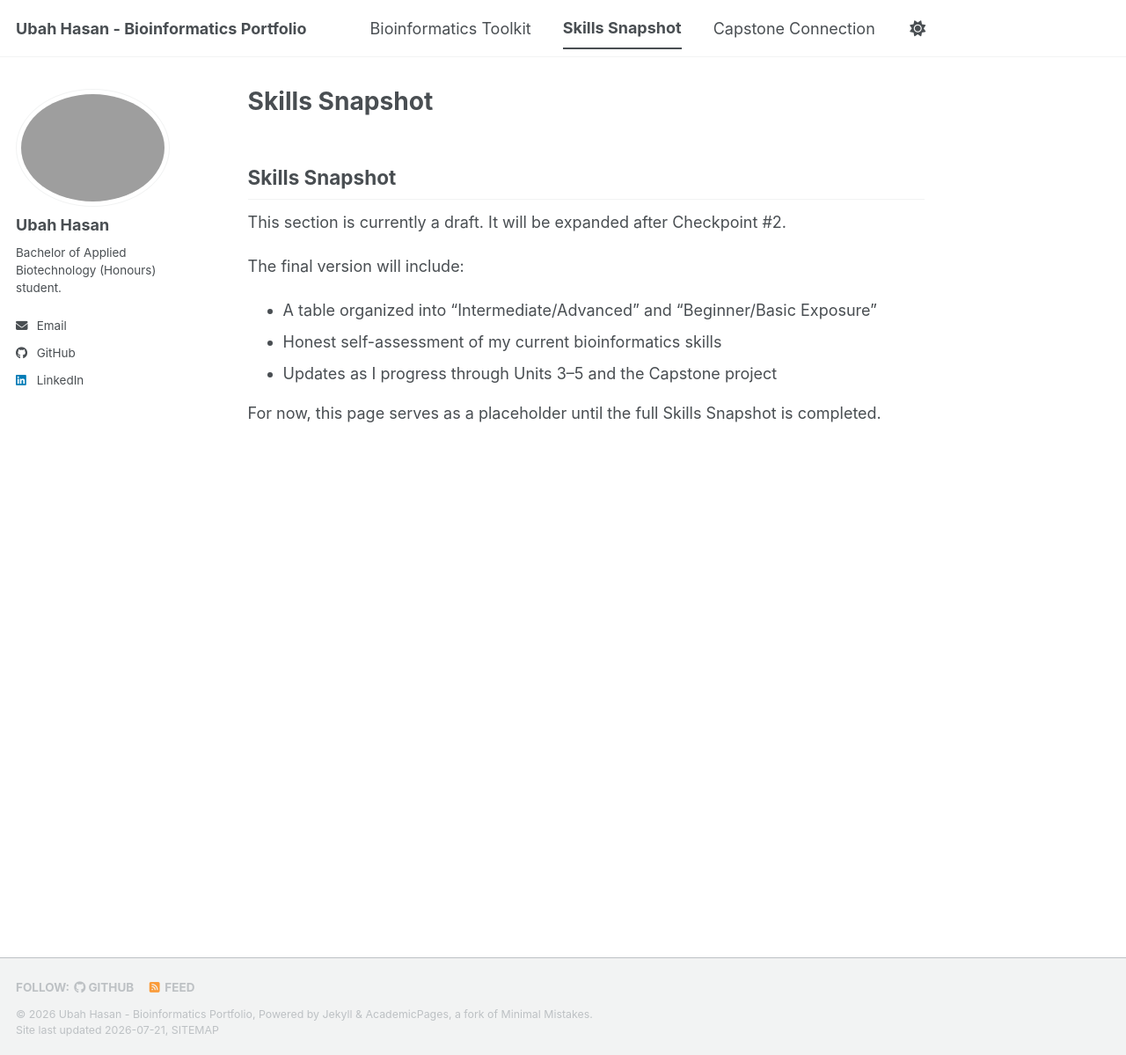
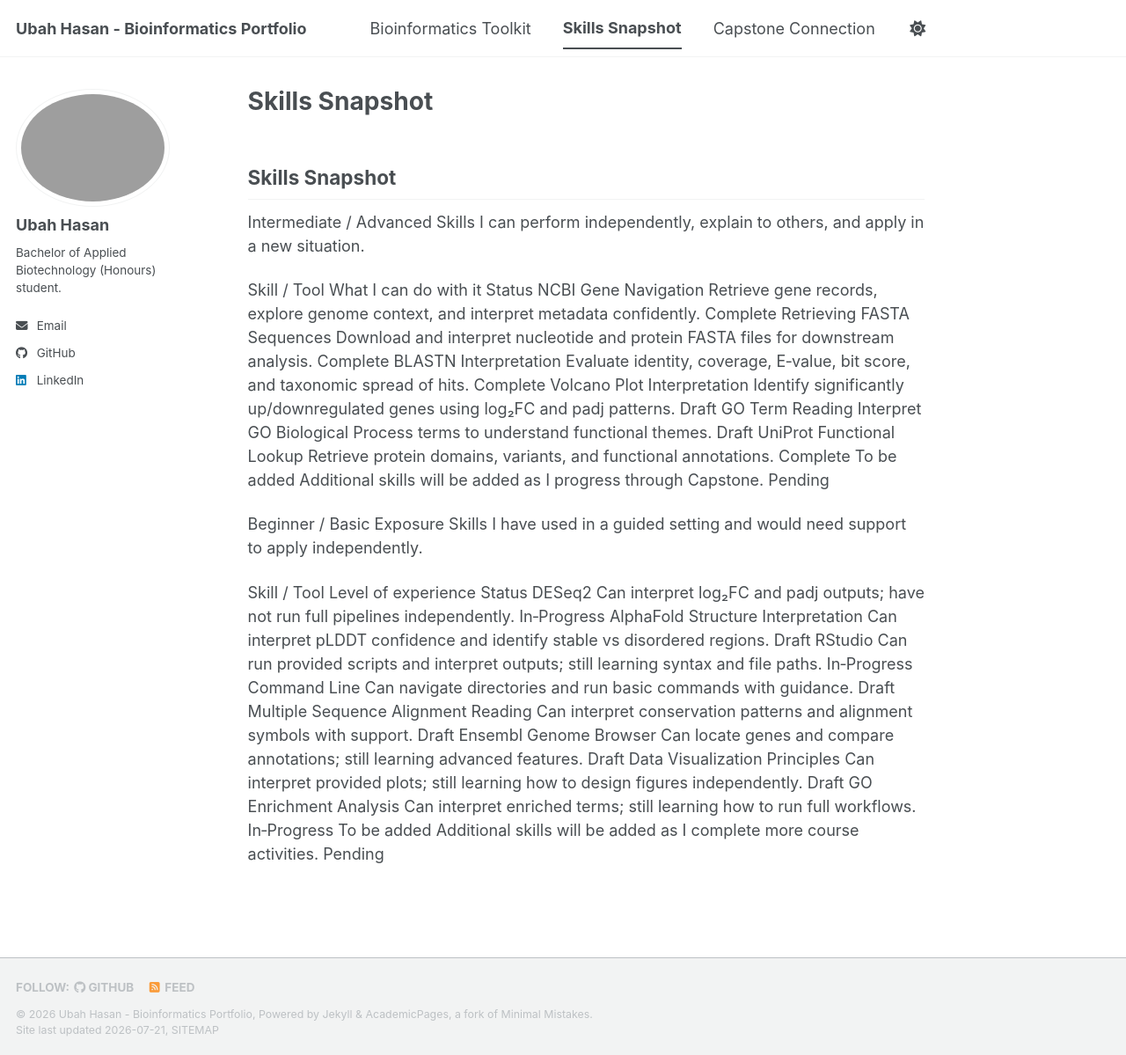
Before and after one commit to Ubah-Hasan/biot74000-portfolio, a Jekyll site: the page built from _pages/skills.md, in a window 1280 px wide and 1199 px high. Shown: the whole window at 88% size. Built offline with Jekyll 4.4.1, drawn with Linux system fonts in a browser that asks for light colours; a script bundle is joined from its source files by our own code; library files that are not in the unit come from our copies.

Commit message:
Update skills.md with detailed skills assessment
Expanded the skills snapshot to include intermediate/advanced and beginner/basic exposure skills with their statuses.

```diff
--- a/_pages/skills.md
+++ b/_pages/skills.md
@@ -6,11 +6,28 @@ author_profile: true
 
 ## Skills Snapshot
 
-This section is currently a draft. It will be expanded after Checkpoint #2.
+Intermediate / Advanced
+Skills I can perform independently, explain to others, and apply in a new situation.
 
-The final version will include:
-- A table organized into “Intermediate/Advanced” and “Beginner/Basic Exposure”
-- Honest self-assessment of my current bioinformatics skills
-- Updates as I progress through Units 3–5 and the Capstone project
+Skill / Tool	What I can do with it	Status
+NCBI Gene Navigation	Retrieve gene records, explore genome context, and interpret metadata confidently.	Complete
+Retrieving FASTA Sequences	Download and interpret nucleotide and protein FASTA files for downstream analysis.	Complete
+BLASTN Interpretation	Evaluate identity, coverage, E‑value, bit score, and taxonomic spread of hits.	Complete
+Volcano Plot Interpretation	Identify significantly up/downregulated genes using log₂FC and padj patterns.	Draft
+GO Term Reading	Interpret GO Biological Process terms to understand functional themes.	Draft
+UniProt Functional Lookup	Retrieve protein domains, variants, and functional annotations.	Complete
+To be added	Additional skills will be added as I progress through Capstone.	Pending
 
-For now, this page serves as a placeholder until the full Skills Snapshot is completed.
+Beginner / Basic Exposure
+Skills I have used in a guided setting and would need support to apply independently.
+
+Skill / Tool	Level of experience	Status
+DESeq2	Can interpret log₂FC and padj outputs; have not run full pipelines independently.	In‑Progress
+AlphaFold Structure Interpretation	Can interpret pLDDT confidence and identify stable vs disordered regions.	Draft
+RStudio	Can run provided scripts and interpret outputs; still learning syntax and file paths.	In‑Progress
+Command Line	Can navigate directories and run basic commands with guidance.	Draft
+Multiple Sequence Alignment Reading	Can interpret conservation patterns and alignment symbols with support.	Draft
+Ensembl Genome Browser	Can locate genes and compare annotations; still learning advanced features.	Draft
+Data Visualization Principles	Can interpret provided plots; still learning how to design figures independently.	Draft
+GO Enrichment Analysis	Can interpret enriched terms; still learning how to run full workflows.	In‑Progress
+To be added	Additional skills will be added as I complete more course activities.	Pending
```
